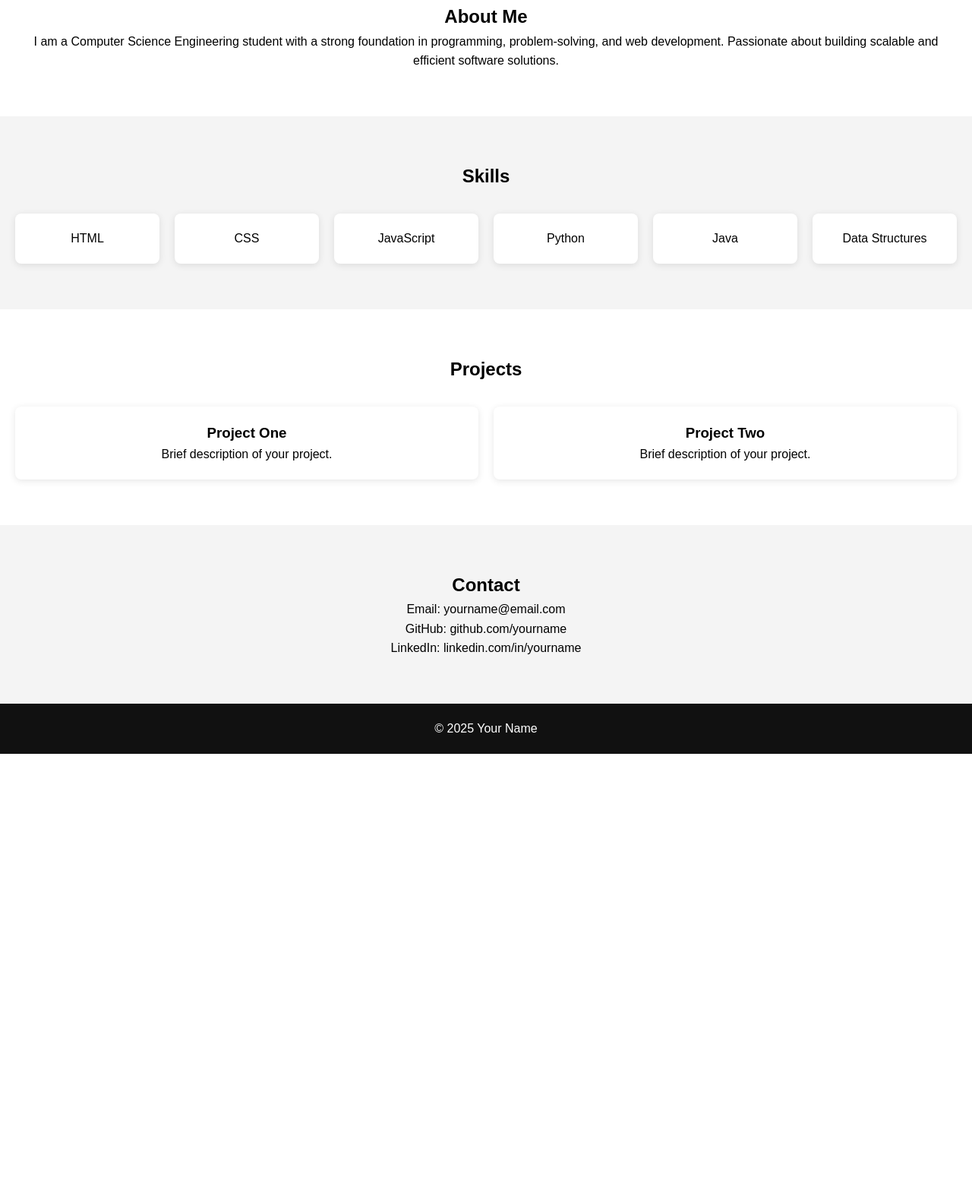
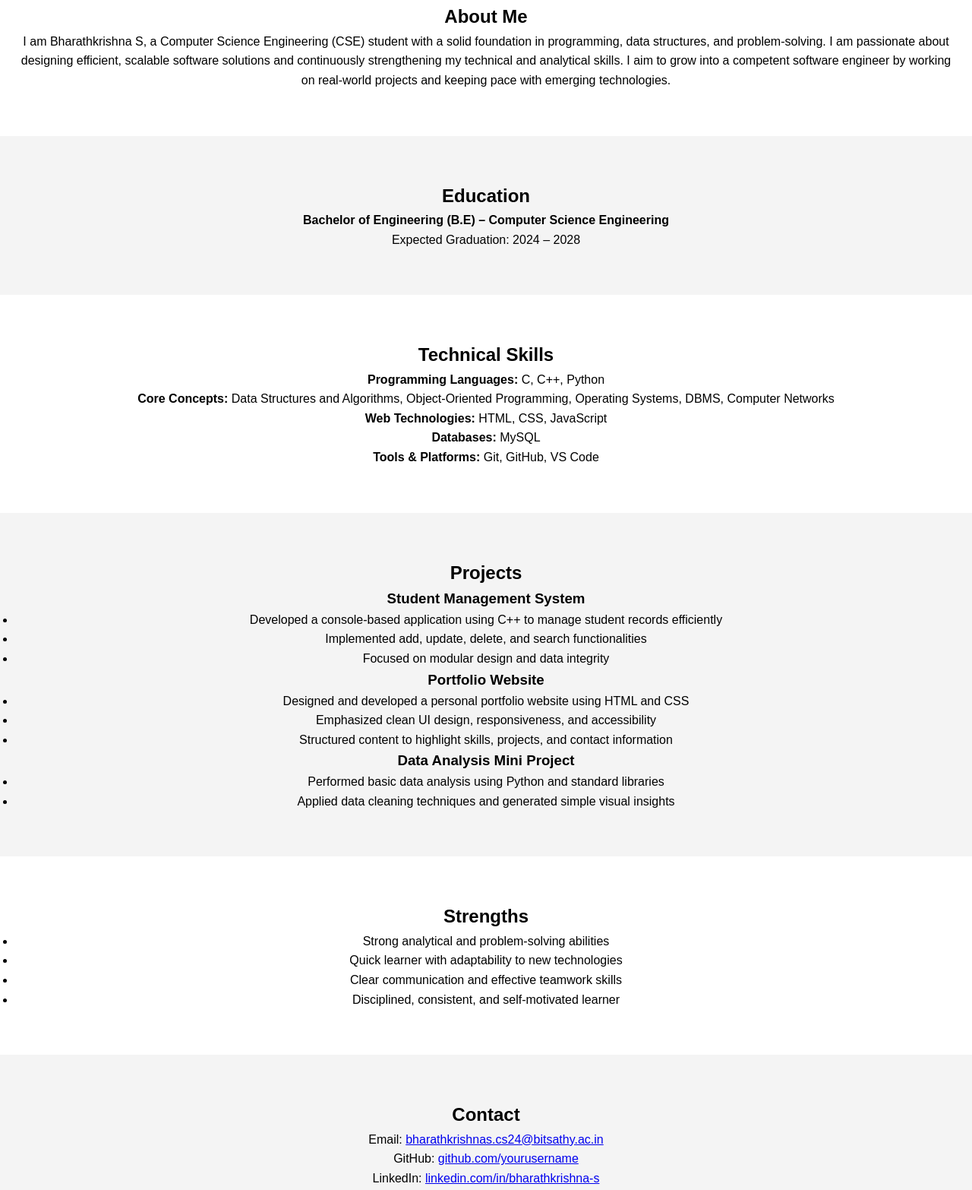
Before and after one commit to bharathkrishnascs24-cmd/portfolio, a plain HTML site: page index.html in a window 1280 px wide. Shown: the part 847-2413 px from the top of the page at 76% size. Before the commit the page ends 1839 px from the top, so only its background shows below. Drawn offline with Linux system fonts and the light colour scheme.

Commit message:
Update index.html

```diff
--- a/index.html
+++ b/index.html
@@ -1,19 +1,20 @@
 <!DOCTYPE html>
 <html lang="en">
 <head>
-  <meta charset="UTF-8" />
-  <meta name="viewport" content="width=device-width, initial-scale=1.0" />
-  <title>Your Name | Portfolio</title>
-  <link rel="stylesheet" href="style.css" />
+  <meta charset="UTF-8">
+  <meta name="viewport" content="width=device-width, initial-scale=1.0">
+  <title>Bharathkrishna S | Portfolio</title>
+  <link rel="stylesheet" href="style.css">
 </head>
 <body>
 
-  <!-- Navbar -->
+  <!-- Header -->
   <header>
     <nav class="navbar">
-      <h2 class="logo">YourName</h2>
+      <h2 class="logo">Bharathkrishna S</h2>
       <ul class="nav-links">
         <li><a href="#about">About</a></li>
+        <li><a href="#education">Education</a></li>
         <li><a href="#skills">Skills</a></li>
         <li><a href="#projects">Projects</a></li>
         <li><a href="#contact">Contact</a></li>
@@ -21,61 +22,100 @@
     </nav>
   </header>
 
-  <!-- Hero -->
+  <!-- Hero Section -->
   <section class="hero">
-    <h1>Hello, I'm <span>Your Name</span></h1>
-    <p>CSE Student | Aspiring Software Engineer</p>
-    <a href="#projects" class="btn">View Projects</a>
+    <h1>Hello, I'm <span>Bharathkrishna S</span></h1>
+    <p>Computer Science Engineering Student</p>
   </section>
 
   <!-- About -->
   <section id="about" class="section">
     <h2>About Me</h2>
     <p>
-      I am a Computer Science Engineering student with a strong foundation in
-      programming, problem-solving, and web development. Passionate about building
-      scalable and efficient software solutions.
+      I am Bharathkrishna S, a Computer Science Engineering (CSE) student with a solid
+      foundation in programming, data structures, and problem-solving. I am passionate
+      about designing efficient, scalable software solutions and continuously strengthening
+      my technical and analytical skills. I aim to grow into a competent software engineer
+      by working on real-world projects and keeping pace with emerging technologies.
+    </p>
+  </section>
+
+  <!-- Education -->
+  <section id="education" class="section bg">
+    <h2>Education</h2>
+    <p>
+      <strong>Bachelor of Engineering (B.E) – Computer Science Engineering</strong><br>
+      Expected Graduation: 2024 – 2028
     </p>
   </section>
 
   <!-- Skills -->
-  <section id="skills" class="section bg">
-    <h2>Skills</h2>
-    <div class="skills-grid">
-      <div>HTML</div>
-      <div>CSS</div>
-      <div>JavaScript</div>
-      <div>Python</div>
-      <div>Java</div>
-      <div>Data Structures</div>
+  <section id="skills" class="section">
+    <h2>Technical Skills</h2>
+
+    <div class="skills-box">
+      <p><strong>Programming Languages:</strong> C, C++, Python</p>
+      <p><strong>Core Concepts:</strong> Data Structures and Algorithms, Object-Oriented Programming,
+        Operating Systems, DBMS, Computer Networks</p>
+      <p><strong>Web Technologies:</strong> HTML, CSS, JavaScript</p>
+      <p><strong>Databases:</strong> MySQL</p>
+      <p><strong>Tools & Platforms:</strong> Git, GitHub, VS Code</p>
     </div>
   </section>
 
   <!-- Projects -->
-  <section id="projects" class="section">
+  <section id="projects" class="section bg">
     <h2>Projects</h2>
-    <div class="projects-grid">
-      <div class="card">
-        <h3>Project One</h3>
-        <p>Brief description of your project.</p>
-      </div>
-      <div class="card">
-        <h3>Project Two</h3>
-        <p>Brief description of your project.</p>
-      </div>
+
+    <div class="project-card">
+      <h3>Student Management System</h3>
+      <ul>
+        <li>Developed a console-based application using C++ to manage student records efficiently</li>
+        <li>Implemented add, update, delete, and search functionalities</li>
+        <li>Focused on modular design and data integrity</li>
+      </ul>
     </div>
+
+    <div class="project-card">
+      <h3>Portfolio Website</h3>
+      <ul>
+        <li>Designed and developed a personal portfolio website using HTML and CSS</li>
+        <li>Emphasized clean UI design, responsiveness, and accessibility</li>
+        <li>Structured content to highlight skills, projects, and contact information</li>
+      </ul>
+    </div>
+
+    <div class="project-card">
+      <h3>Data Analysis Mini Project</h3>
+      <ul>
+        <li>Performed basic data analysis using Python and standard libraries</li>
+        <li>Applied data cleaning techniques and generated simple visual insights</li>
+      </ul>
+    </div>
+  </section>
+
+  <!-- Strengths -->
+  <section class="section">
+    <h2>Strengths</h2>
+    <ul class="strengths">
+      <li>Strong analytical and problem-solving abilities</li>
+      <li>Quick learner with adaptability to new technologies</li>
+      <li>Clear communication and effective teamwork skills</li>
+      <li>Disciplined, consistent, and self-motivated learner</li>
+    </ul>
   </section>
 
   <!-- Contact -->
   <section id="contact" class="section bg">
     <h2>Contact</h2>
-    <p>Email: yourname@email.com</p>
-    <p>GitHub: github.com/yourname</p>
-    <p>LinkedIn: linkedin.com/in/yourname</p>
+    <p>Email: <a href="mailto:bharathkrishnas.cs24@bitsathy.ac.in">bharathkrishnas.cs24@bitsathy.ac.in</a></p>
+    <p>GitHub: <a href="https://github.com/yourusername" target="_blank">github.com/yourusername</a></p>
+    <p>LinkedIn: <a href="https://www.linkedin.com/in/bharathkrishna-s-b30313369/" target="_blank">
+      linkedin.com/in/bharathkrishna-s</a></p>
   </section>
 
   <footer>
-    <p>© 2025 Your Name</p>
+    <p>© 2025 Bharathkrishna S</p>
   </footer>
 
 </body>
```
